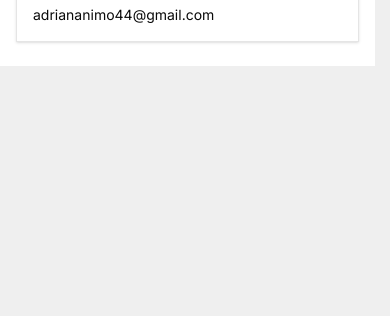
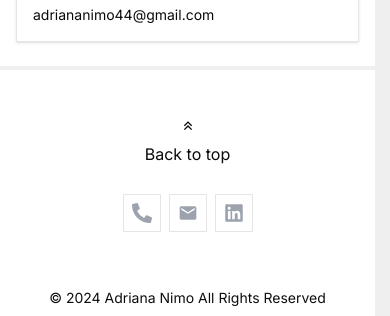
Before and after one commit to myspace8/adriananimo, a Next.js app: page / in a window 390 px wide. Shown: the part 4727-5043 px from the top of the page. Before the commit the page ends 4793 px from the top, so only its background shows below. Built offline with nearby package versions, Linux system fonts and the light colour scheme.

Commit message:
footer done

```diff
--- a/app/page.tsx
+++ b/app/page.tsx
@@ -5,6 +5,7 @@ import MyWork from "@/components/myWork";
 import Insights from "@/components/insights";
 import RecentAwards from "@/components/awards";
 import Contact from "@/components/contact";
+import Footer from "@/components/footer";
 
 export default function Home() {
   return (
@@ -30,6 +31,12 @@ export default function Home() {
       <section className="md:hidden bg-white mt-1">
         <Contact />
       </section>
+      <section className="md:hidden bg-white mt-1">
+        <Footer />
+        <div className="flex justify-center text-sm text-black/95 p-2">
+          <p>© 2024 Adriana Nimo All Rights Reserved</p>
+        </div>
+      </section>
     </>
   );
 }
--- /dev/null
+++ b/components/footer.jsx
@@ -0,0 +1,37 @@
+"use client"
+
+import * as React from "react";
+import { RiArrowUpDoubleFill } from "react-icons/ri";
+import { FaPhoneAlt } from "react-icons/fa";
+import { MdEmail } from "react-icons/md";
+import { FaLinkedin } from "react-icons/fa";
+
+export default function Footer() {
+    const scrollToTop = () => {
+        window.scrollTo({
+            top: 0,
+            behavior: "smooth",
+        });
+    };
+    return (
+        <div className="flex flex-col justify-center items-center gap-3 text-center p-12">
+            <button
+            onClick={scrollToTop}
+            className="flex flex-col justify-center items-center gap-2 w-full">
+                <RiArrowUpDoubleFill />
+                <p>Back to top</p>
+            </button>
+            <div className="flex items-center gap-2 mt-4 z-50">
+                <p className="border p-2 w-min">
+                    <FaPhoneAlt className="text-xl text-gray-400" />
+                </p>
+                <p className="border p-2 w-min">
+                    <MdEmail className="text-xl text-gray-400" />
+                </p>
+                <p className="border p-2 w-min">
+                    <FaLinkedin className="text-xl text-gray-400" />
+                </p>
+            </div>
+        </div>
+    );
+}
```
